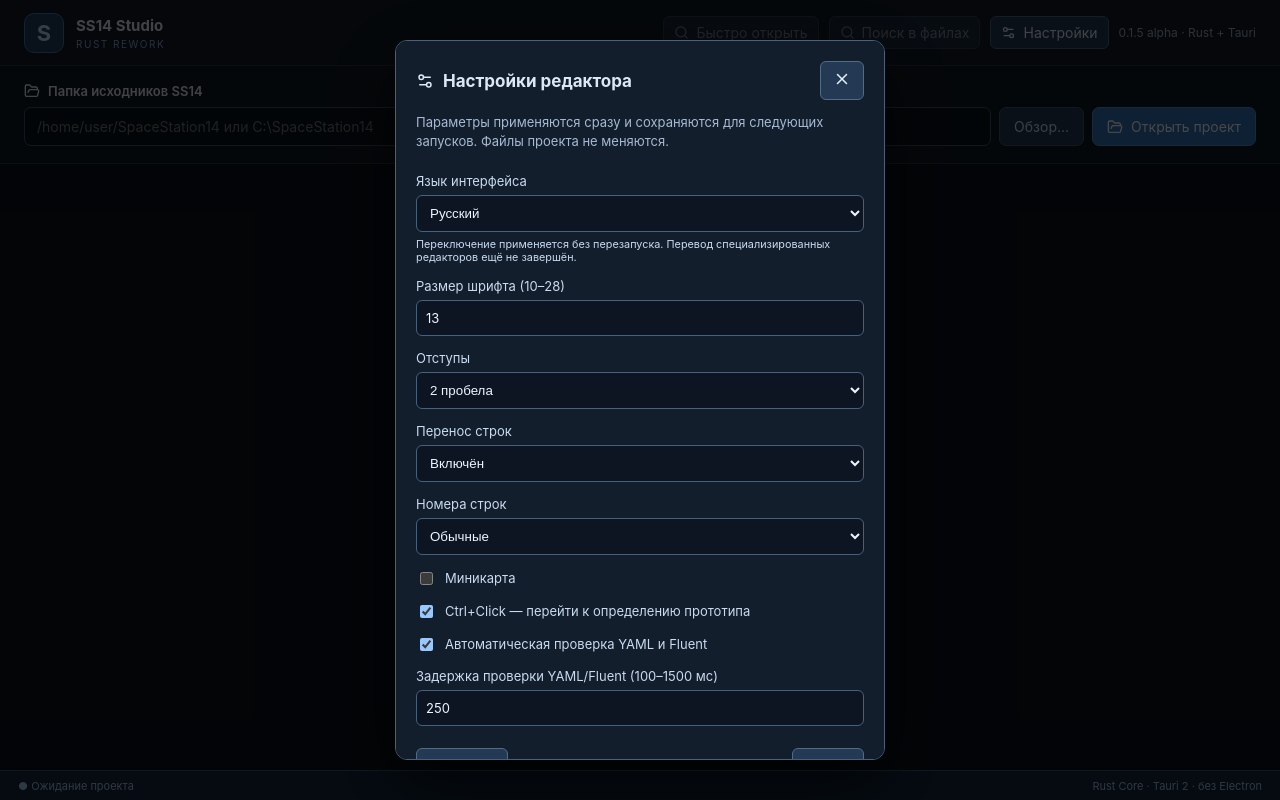
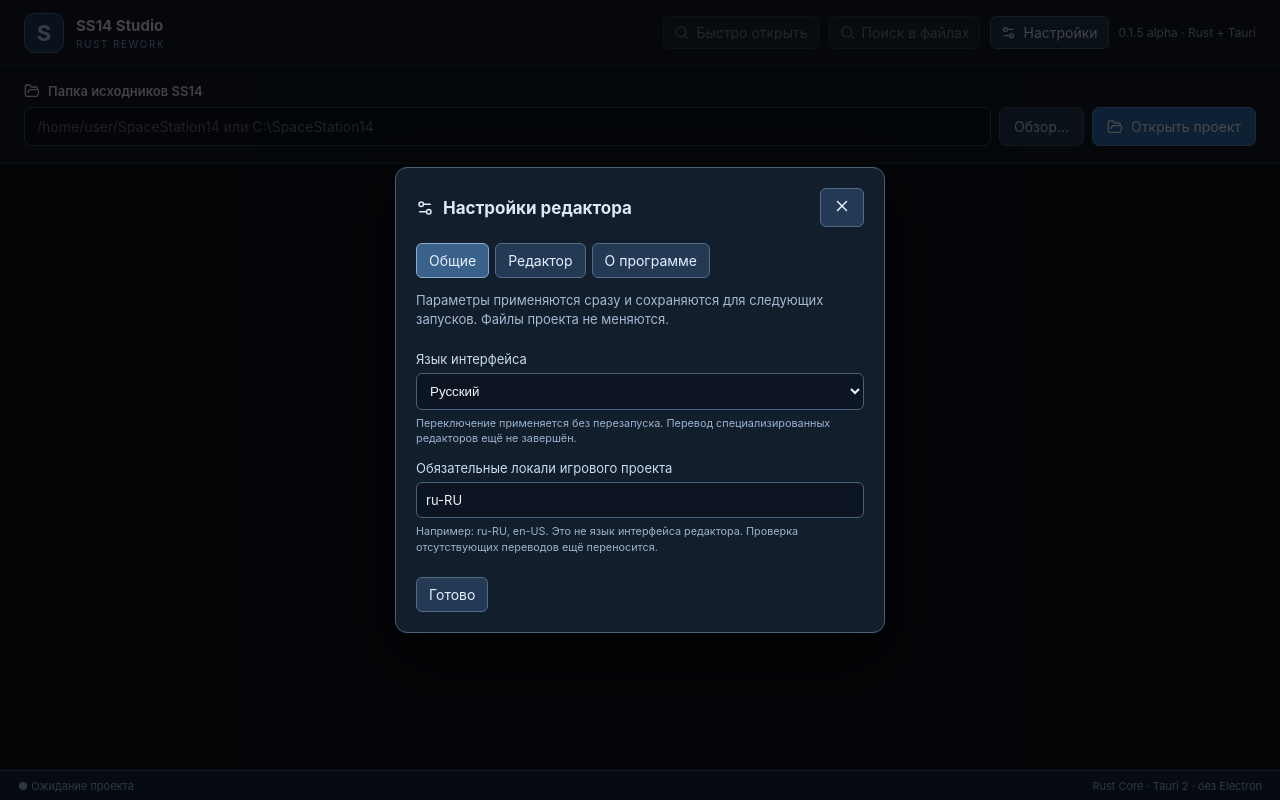
Before and after one commit to darvin7531/SpaceStation14-Studio, a React (Vite) app: page / in a window 1280 px wide. Both pictures are taken after a click on the button "Настройки". Built offline with nearby package versions, Linux system fonts and the light colour scheme.

Commit message:
feat(parity): restore Electron project locale preferences separately from UI language

```diff
--- a/src/App.tsx
+++ b/src/App.tsx
@@ -41,6 +41,7 @@ import ResourceDriftBanner from './components/ResourceDriftBanner';
 import ResourceFolderBrowser from './components/ResourceFolderBrowser';
 import { retainCurrentDrifts } from './lib/resource-drift';
 import { readEditorSettings, sanitizeEditorSettings, SETTINGS_KEY } from './lib/editor-settings';
+import { readLocalizationSettings, sanitizeLocalizationSettings, LOCALIZATION_SETTINGS_KEY } from './lib/localization-settings';
 
 const PAGE_SIZE = 100;
 const LAST_PROJECT_KEY = 'ss14-studio-rust.last-project-root';
@@ -102,9 +103,13 @@ export default function App() {
   const [contentSearchOpen, setContentSearchOpen] = useState(false);
   const [contentSearchSeed, setContentSearchSeed] = useState('');
   const [editorSettings, setEditorSettings] = useState(() => readEditorSettings(window.localStorage));
+  const [localizationSettings, setLocalizationSettings] = useState(() => readLocalizationSettings(window.localStorage));
   useEffect(() => {
     try { window.localStorage.setItem(SETTINGS_KEY, JSON.stringify(editorSettings)); } catch { /* storage may be blocked */ }
   }, [editorSettings]);
+  useEffect(() => {
+    try { window.localStorage.setItem(LOCALIZATION_SETTINGS_KEY, JSON.stringify(localizationSettings)); } catch { /* storage may be blocked */ }
+  }, [localizationSettings]);
   const [refreshing, setRefreshing] = useState(false);
   const [autoRefreshTick, setAutoRefreshTick] = useState(0);
   const autoRefreshHandled = useRef(0);
@@ -1190,6 +1195,8 @@ export default function App() {
       onOpen={(resource) => { setQuickOpen(false); openResource(resource); }}/>}
     {settingsOpen && <EditorSettingsDialog value={editorSettings}
       onChange={(settings) => setEditorSettings(sanitizeEditorSettings(settings))}
+      localizationSettings={localizationSettings}
+      onLocalizationChange={(settings) => setLocalizationSettings(sanitizeLocalizationSettings(settings))}
       onClose={() => setSettingsOpen(false)}/>}
     {showingUiSources && overview && <UiSourcesPanel
       projectKey={overview.project_root + ':' + workspaceRevision}
@@ -1477,6 +1484,7 @@ export default function App() {
                 ? <PrototypeLocalizationPanel
                     key={fieldTarget.file + ':' + fieldTarget.document_index + ':' + fieldTarget.item_index}
                     locator={fieldTarget} source={activeText} busy={saving || transitioning || refreshing}
+                    requiredLocales={localizationSettings.requiredLocales}
                     onApply={applyEntityLocalization} onClose={() => setFieldTarget(null)}/>
                 : <PrototypeComponentsPanel
                     key={fieldTarget.file + ':' + fieldTarget.document_index + ':' + fieldTarget.item_index}
--- a/src/components/EditorSettingsDialog.tsx
+++ b/src/components/EditorSettingsDialog.tsx
@@ -1,16 +1,33 @@
-import { useEffect, useRef } from 'react';
+import { useEffect, useRef, useState } from 'react';
+import { getVersion } from '@tauri-apps/api/app';
 import { Settings2, X } from 'lucide-react';
 import { useI18n } from '../i18n';
 import { DEFAULT_EDITOR_SETTINGS, type EditorSettings } from '../lib/editor-settings';
+import { sanitizeLocalizationSettings, type LocalizationSettings } from '../lib/localization-settings';
 
 interface Props {
   value: EditorSettings;
   onChange: (value: EditorSettings) => void;
+  localizationSettings: LocalizationSettings;
+  onLocalizationChange: (value: LocalizationSettings) => void;
   onClose: () => void;
 }
-export default function EditorSettingsDialog({ value, onChange, onClose }: Props) {
+export default function EditorSettingsDialog({ value, onChange, localizationSettings, onLocalizationChange, onClose }: Props) {
   const ref = useRef<HTMLDivElement>(null);
   const { language, setLanguage, t } = useI18n();
+  const [section, setSection] = useState<'general' | 'editor' | 'about'>('general');
+  const [localeInput, setLocaleInput] = useState(localizationSettings.requiredLocales.join(', '));
+  const [appVersion, setAppVersion] = useState<string | null>(null);
+  useEffect(() => {
+    let active = true;
+    void getVersion().then((version) => { if (active) setAppVersion(version); }).catch(() => {});
+    return () => { active = false; };
+  }, []);
+  const commitLocales = () => {
+    const next = sanitizeLocalizationSettings({ requiredLocales: localeInput.split(',') });
+    setLocaleInput(next.requiredLocales.join(', '));
+    onLocalizationChange(next);
+  };
   useEffect(() => {
     const previous = document.activeElement instanceof HTMLElement ? document.activeElement : null;
     ref.current?.focus();
@@ -32,9 +49,14 @@ export default function EditorSettingsDialog({ value, onChange, onClose }: Props
   }}>
     <div className="settings-dialog" role="dialog" aria-modal="true" aria-labelledby="settings-heading" tabIndex={-1} ref={ref}>
       <header><h2 id="settings-heading"><Settings2 size={18}/> {t('settings.title')}</h2>
-        <button type="button" onClick={onClose} aria-label="{t('settings.close')}"><X size={18}/></button></header>
+        <button type="button" onClick={onClose} aria-label={t('settings.close')}><X size={18}/></button></header>
+      <nav className="settings-tabs" aria-label={t('settings.sections')}>
+        <button type="button" aria-current={section === 'general' ? 'page' : undefined} onClick={() => setSection('general')}>{t('settings.general')}</button>
+        <button type="button" aria-current={section === 'editor' ? 'page' : undefined} onClick={() => setSection('editor')}>{t('settings.editor')}</button>
+        <button type="button" aria-current={section === 'about' ? 'page' : undefined} onClick={() => setSection('about')}>{t('settings.about')}</button>
+      </nav>
       <p>{t('settings.description')}</p>
-      <div className="settings-fields">
+      {section === 'general' && <div className="settings-fields">
         <label>{t('settings.language')}
           <select value={language} onChange={(event) => setLanguage(event.target.value === 'en' ? 'en' : 'ru')}>
             <option value="ru">Русский</option>
@@ -42,6 +64,15 @@ export default function EditorSettingsDialog({ value, onChange, onClose }: Props
           </select>
           <small>{t('settings.languageHint')}</small>
         </label>
+        <label>{t('settings.requiredLocales')}
+          <input type="text" placeholder="ru-RU, en-US" value={localeInput}
+            onChange={(event) => setLocaleInput(event.target.value)}
+            onBlur={commitLocales}
+            onKeyDown={(event) => { if (event.key === 'Enter') event.currentTarget.blur(); }}/>
+          <small>{t('settings.requiredLocalesHint')}</small>
+        </label>
+      </div>}
+      {section === 'editor' && <div className="settings-fields">
         <label>{t('settings.fontSize')}
           <input type="number" min={10} max={28} step={1} value={value.fontSize}
             onChange={(event) => { const n = Number(event.target.value); if (Number.isFinite(n) && n >= 10 && n <= 28) patch({ fontSize: Math.round(n) }); }}/></label>
@@ -66,9 +97,20 @@ export default function EditorSettingsDialog({ value, onChange, onClose }: Props
               if (Number.isFinite(next) && next >= 100 && next <= 1500) patch({ validationDelay: Math.round(next) });
             }}/>
         </label>
-      </div>
-      <footer><button type="button" onClick={() => onChange({ ...DEFAULT_EDITOR_SETTINGS })}>{t('settings.reset')}</button>
-      <button type="button" onClick={onClose}>{t('settings.done')}</button></footer>
+      </div>}
+      {section === 'about' && <div className="settings-about">
+        <p>{t('settings.aboutDescription')}</p>
+        <dl>
+          <dt>{t('settings.aboutVersion')}</dt><dd>{appVersion ?? '—'}</dd>
+          <dt>{t('settings.aboutAuthor')}</dt><dd>darvin7531</dd>
+          <dt>{t('settings.aboutLicense')}</dt><dd>AGPL-3.0-or-later</dd>
+          <dt>GitHub</dt><dd>github.com/darvin7531/SpaceStation14-Studio</dd>
+        </dl>
+      </div>}
+      <footer>
+        {section === 'editor' && <button type="button" onClick={() => onChange({ ...DEFAULT_EDITOR_SETTINGS })}>{t('settings.reset')}</button>}
+        <button type="button" onClick={onClose}>{t('settings.done')}</button>
+      </footer>
     </div>
   </div>;
 }
--- a/src/components/PrototypeLocalizationPanel.tsx
+++ b/src/components/PrototypeLocalizationPanel.tsx
@@ -3,11 +3,13 @@ import { AlertTriangle, Languages, RefreshCw, X } from 'lucide-react';
 import { studio, type EntityLocalizationSource, type PrototypeFieldLocator, type ResourceDocument, type ResourceEntry } from '../lib/api';
 import { buildEntityLocalePatch, type EntityLocaleField, type EntityLocalePatch } from '../lib/entity-localization';
 import { normalizeStudioError, type StudioError } from '../lib/errors';
+import { localeFromFtlPath, localeResourceSearch } from '../lib/localization-settings';
 
 interface Props {
   locator: PrototypeFieldLocator;
   source: string;
   busy: boolean;
+  requiredLocales: readonly string[];
   onApply: (file: string, original: ResourceDocument, content: string) => Promise<boolean>;
   onClose: () => void;
 }
@@ -18,7 +20,7 @@ const FIELDS: { field: EntityLocaleField; label: string }[] = [
   { field: 'suffix', label: 'suffix → .suffix' },
 ];
 
-export default function PrototypeLocalizationPanel({ locator, source, busy, onApply, onClose }: Props) {
+export default function PrototypeLocalizationPanel({ locator, source, busy, requiredLocales, onApply, onClose }: Props) {
   const [entity, setEntity] = useState<EntityLocalizationSource | null>(null);
   const [files, setFiles] = useState<ResourceEntry[]>([]);
   const [fileTotal, setFileTotal] = useState(0);
@@ -136,6 +138,14 @@ export default function PrototypeLocalizationPanel({ locator, source, busy, onAp
           <span>{label} — <code>{entity[field] || 'нет значения в YAML'}</code></span>
         </label>)}
       </div>
+      <div className="entity-locale-shortcuts">
+        <small>Локали проекта для проверки: </small>
+        {requiredLocales.map((locale) => <button type="button" key={locale}
+          disabled={disabled} onClick={() => { setSearch(localeResourceSearch(locale)); setTarget(''); setPreview(null); }}>
+          {locale}</button>)}
+        <button type="button" disabled={disabled}
+          onClick={() => { setSearch(''); setTarget(''); setPreview(null); }}>Все FTL</button>
+      </div>
       <label className="entity-locale-filter">Поиск существующего FTL-файла
         <input type="search" placeholder="имя файла или путь в Resources/Locale…"
           value={search} onChange={(event) => { setSearch(event.target.value); setPreview(null); }}/>
@@ -148,6 +158,8 @@ export default function PrototypeLocalizationPanel({ locator, source, busy, onAp
             && <option value={target}>{target}</option>}
           {files.map((entry) => <option key={entry.path} value={entry.path}>{entry.path}</option>)}
         </select>
+        {target && <small>Локаль выбранного файла: {localeFromFtlPath(target) ?? 'не определена'}.
+          Переводы вне списка обязательных локалей тоже можно редактировать.</small>}
       </label>
       {preview && <div className="entity-locale-preview">
         <strong>Предпросмотр:</strong>
--- /dev/null
+++ b/src/lib/localization-settings.ts
@@ -0,0 +1,44 @@
+/** Project Fluent-locales setting; separate from the UI's ru/en language. */
+export interface LocalizationSettings { requiredLocales: string[] }
+export const LOCALIZATION_SETTINGS_KEY = 'ss14-studio-localization-settings';
+export const DEFAULT_LOCALIZATION_SETTINGS: LocalizationSettings = { requiredLocales: ['ru-RU'] };
+const LOCALE = /^[A-Za-z]{2,8}(?:-[A-Za-z0-9]{2,8}){0,3}$/;
+
+export function sanitizeLocalizationSettings(candidate: unknown): LocalizationSettings {
+  const raw = candidate && typeof candidate === 'object' && !Array.isArray(candidate)
+    ? (candidate as { requiredLocales?: unknown }).requiredLocales : null;
+  const locales: string[] = [];
+  const seen = new Set<string>();
+  if (Array.isArray(raw)) {
+    for (const item of raw) {
+      if (typeof item !== 'string') continue;
+      const value = item.trim();
+      if (!LOCALE.test(value) || value.length > 48 || seen.has(value.toLowerCase())) continue;
+      locales.push(value);
+      seen.add(value.toLowerCase());
+      if (locales.length >= 24) break;
+    }
+  }
+  return { requiredLocales: locales.length ? locales : [...DEFAULT_LOCALIZATION_SETTINGS.requiredLocales] };
+}
+
+export function readLocalizationSettings(storage: Pick<Storage, 'getItem'>): LocalizationSettings {
+  try {
+    const raw = storage.getItem(LOCALIZATION_SETTINGS_KEY);
+    return raw ? sanitizeLocalizationSettings(JSON.parse(raw) as unknown) : sanitizeLocalizationSettings(null);
+  } catch { return sanitizeLocalizationSettings(null); }
+}
+
+export function localeResourceSearch(locale: string): string {
+  return LOCALE.test(locale) ? '/Locale/' + locale + '/' : '';
+}
+
+export function localeFromFtlPath(path: string): string | null {
+  const parts = path.replace(/\\/g, '/').split('/');
+  for (let i = 0; i + 2 < parts.length; i++) {
+    if (parts[i].toLowerCase() === 'resources' && parts[i + 1].toLowerCase() === 'locale') {
+      return LOCALE.test(parts[i + 2]) ? parts[i + 2] : null;
+    }
+  }
+  return null;
+}
--- a/src/lib/ui-language.ts
+++ b/src/lib/ui-language.ts
@@ -3,6 +3,16 @@ export type Language = 'ru' | 'en';
 export const LANGUAGE_STORAGE_KEY = 'ss14-studio-language';
 const ru = {
   "settings.title": "Настройки редактора",
+  "settings.sections": "Разделы настроек",
+  "settings.general": "Общие",
+  "settings.editor": "Редактор",
+  "settings.about": "О программе",
+  "settings.aboutDescription": "SS14 Studio — редактор ресурсов Space Station 14, переносимый с Electron на Rust + Tauri.",
+  "settings.aboutVersion": "Версия",
+  "settings.aboutAuthor": "Автор",
+  "settings.aboutLicense": "Лицензия",
+  "settings.requiredLocales": "Обязательные локали игрового проекта",
+  "settings.requiredLocalesHint": "Например: ru-RU, en-US. Это не язык интерфейса редактора. Проверка отсутствующих переводов ещё переносится.",
   "settings.language": "Язык интерфейса",
   "settings.languageHint": "Переключение применяется без перезапуска. Перевод специализированных редакторов ещё не завершён.",
   "settings.description": "Параметры применяются сразу и сохраняются для следующих запусков. Файлы проекта не меняются.",
@@ -116,6 +126,16 @@ const ru = {
 } as const;
 const en: Record<keyof typeof ru, string> = {
   "settings.title": "Editor settings",
+  "settings.sections": "Settings sections",
+  "settings.general": "General",
+  "settings.editor": "Editor",
+  "settings.about": "About",
+  "settings.aboutDescription": "SS14 Studio is a Space Station 14 resource editor being migrated from Electron to Rust + Tauri.",
+  "settings.aboutVersion": "Version",
+  "settings.aboutAuthor": "Author",
+  "settings.aboutLicense": "License",
+  "settings.requiredLocales": "Required game project locales",
+  "settings.requiredLocalesHint": "For example: ru-RU, en-US. Separate from the editor UI language. Missing-translation checks are still being ported.",
   "settings.language": "Interface language",
   "settings.languageHint": "The language switches immediately. Translation of specialized editors is still in progress.",
   "settings.description": "Changes apply immediately and persist across launches. Project files are untouched.",
--- a/src/styles.settings.css
+++ b/src/styles.settings.css
@@ -24,3 +24,16 @@
 .quick-open-results button span { min-width: 0; flex: 1; overflow: hidden; text-overflow: ellipsis; white-space: nowrap; color: #9eb9d5; font-size: 12px; }
 .quick-open-results small { color: #8db1d7; }
 .quick-open-dialog footer { border-top: 1px solid #35485e; padding: 10px 14px; font-size: 11px; color: #91a8c0; }
+
+.settings-tabs { display: flex; flex-wrap: wrap; gap: 6px; margin: 16px 0 8px; }
+.settings-tabs button[aria-current="page"] { background: #3a618a; border-color: #88add1; }
+.settings-fields input[type="text"] { width: 100%; border-radius: 6px; border: 1px solid #45617d; background: #0c1521; color: #ecf5ff; padding: 9px; }
+.settings-fields small { display: block; color: #9bb3cd; line-height: 1.4; }
+.settings-about { margin: 18px 0 24px; }
+.settings-about dl { display: grid; grid-template-columns: minmax(90px,1fr) minmax(0,2fr); gap: 12px; font-size: 13px; overflow-wrap: anywhere; }
+.settings-about dt { color: #9bb3cd; }
+.settings-about dd { margin: 0; }
+.entity-locale-shortcuts { display: flex; flex-wrap: wrap; align-items: center; gap: 6px; margin: 10px 0; }
+.entity-locale-shortcuts small { margin-right: 4px; }
+.entity-locale-shortcuts button { border: 1px solid #526c88; background: #243a54; color: #ecf5ff; border-radius: 5px; padding: 4px 7px; }
+.entity-locale-shortcuts button:disabled { opacity: .5; }
```
Also changed, not shown: 2 other files (tests, documents, lock files or other folders).
